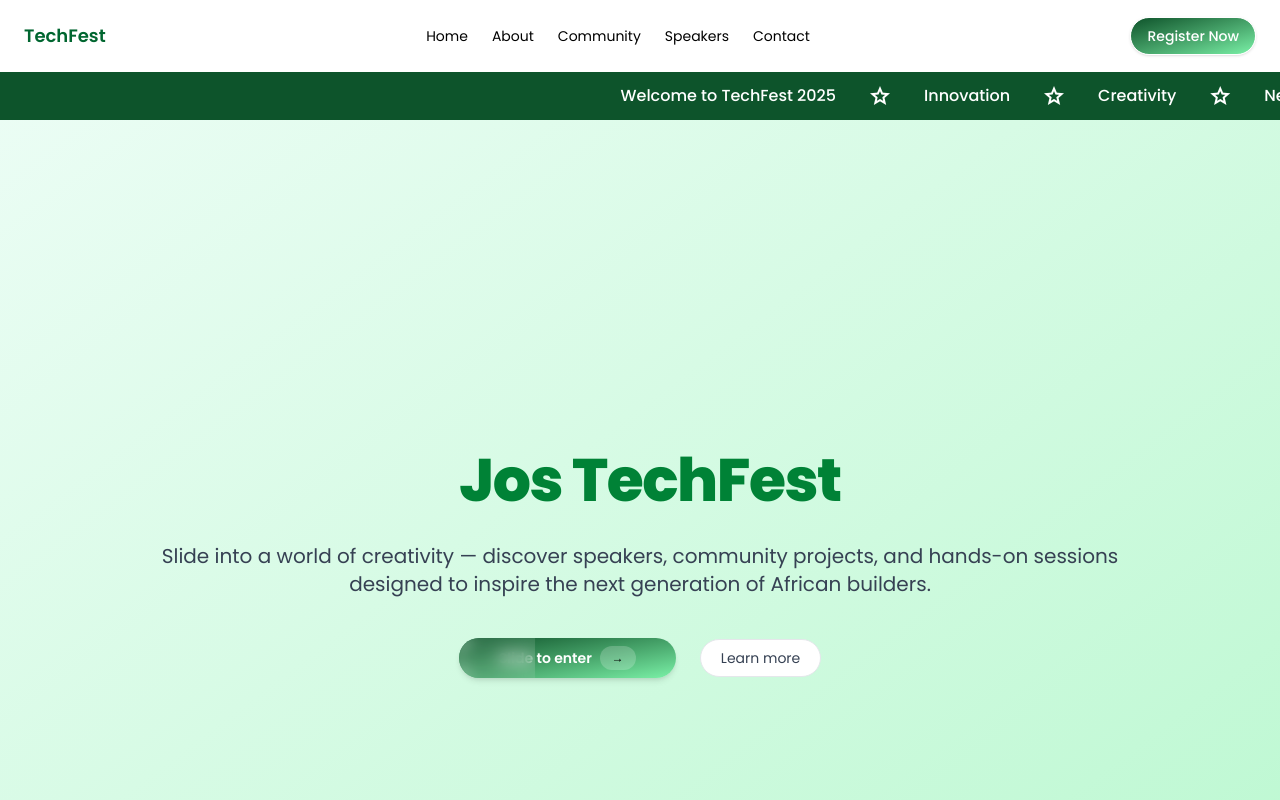
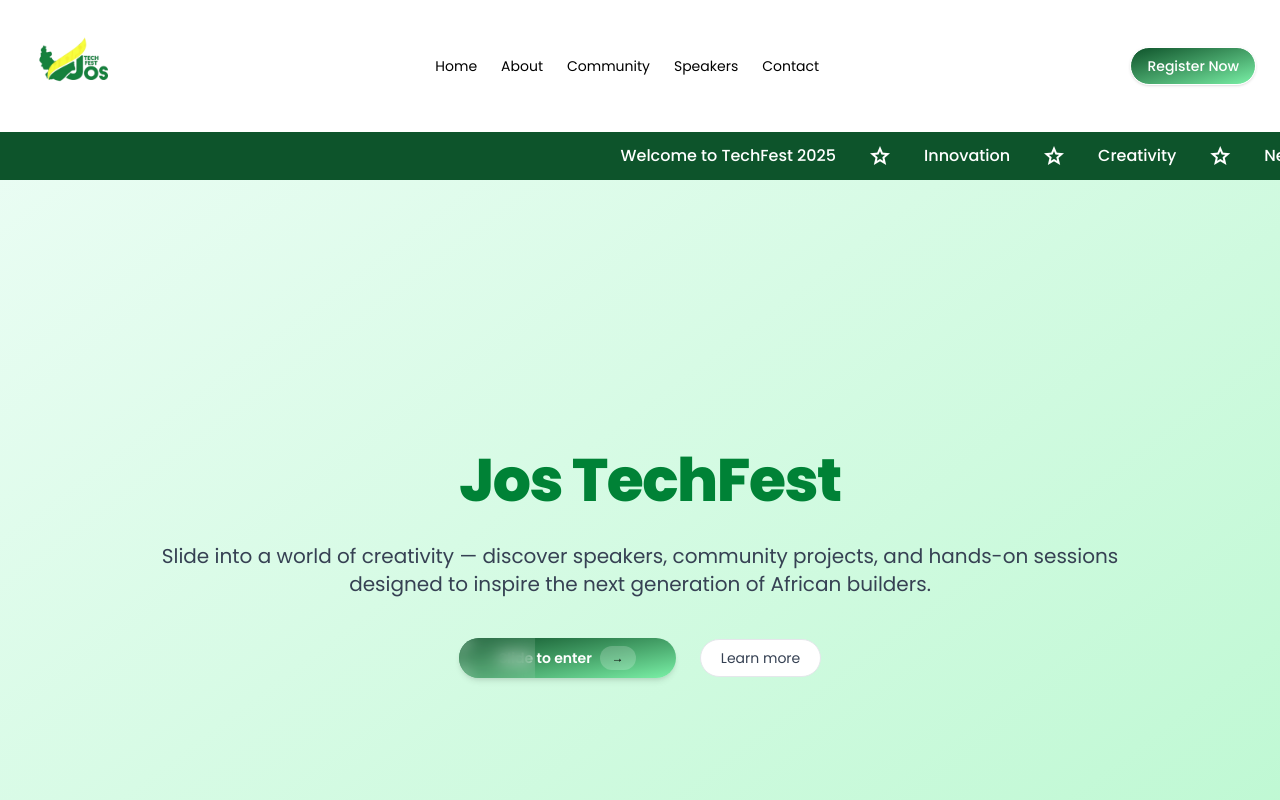
Before and after one commit to bluehouseng/tech-fest-project, a Next.js app: page / in a window 1280 px wide. Shown: the top 800 px of the page. Built offline with nearby package versions, Linux system fonts and the light colour scheme.

Commit message:
fix logo

```diff
--- a/src/app/components/landing/header.tsx
+++ b/src/app/components/landing/header.tsx
@@ -3,6 +3,7 @@ import { useState } from "react";
 import Link from "next/link";
 import { Menu, X } from "lucide-react";
 import { motion } from "framer-motion";
+import Image from "next/image";
 
 
 export default function Header() {
@@ -12,9 +13,16 @@ export default function Header() {
     <header className="inset-x-0 top-0 z-50 fixed">
       {/* Navbar */}
       <div className="flex items-center justify-between px-6 py-4 bg-white">
-        <Link className="text-lg font-semibold text-green-800" href="/">
-          TechFest
-        </Link>
+
+         <Link href="/" passHref>
+      <Image
+        src="/images/pic14.png"
+        alt="Tech-fest Logo"
+        width={100}
+        height={100}
+        className="cursor-pointer"
+      />
+    </Link>
 
         {/* Desktop nav */}
         <nav className="hidden md:flex items-center gap-6 text-sm text-white-700 h-10">
@@ -74,10 +82,7 @@ export default function Header() {
           <span className="material-symbols-outlined center">
           star
           </span>
-
-          <p> #TechFestJos
-
-          </p>
+          <p>#JosTechFest</p>
         </motion.div>
       </div>
 
```
Also changed, not shown: public/images/pic14.png (added).
